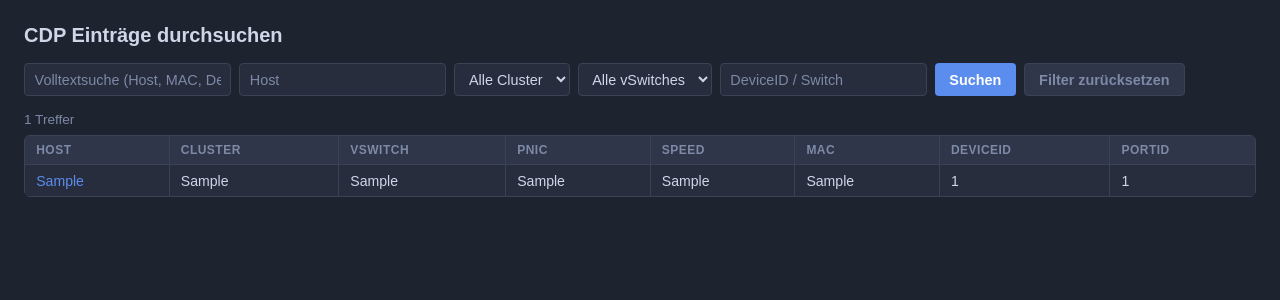
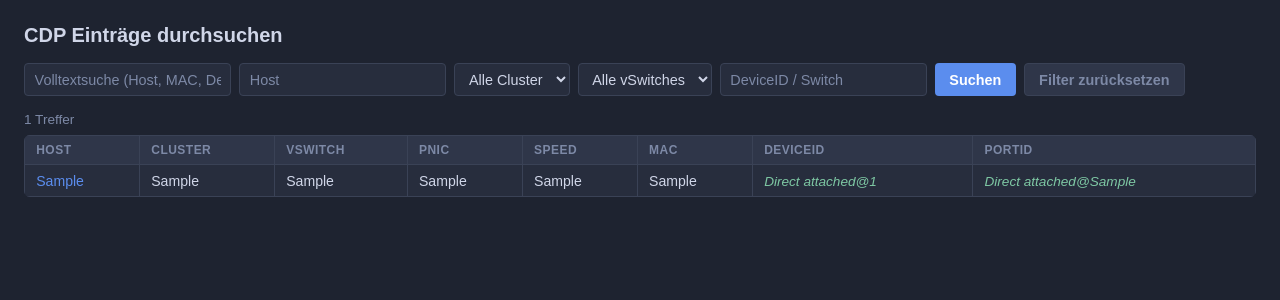
Before and after one commit to kotbox0815/claude_code, a FastAPI app: page / in a window 1280 px wide. Shown: the part 45-345 px from the top of the page. Run offline with FastAPI, Linux system fonts and the light colour scheme; tables that the repository leaves empty hold one stand-in row (values such as "Sample post").

Commit message:
Detect direct-attached hosts in DeviceID and render accordingly
If DeviceID has no trailing (SERIAL) it is a hostname, not a switch.
DeviceID then shows 'Direct attached@<hostname>' and PortID shows
'Direct attached@<pnic>' in a distinct italic green style.

Co-Authored-By: Claude Sonnet 4.6 <noreply@anthropic.com>
Claude-Session: https://claude.ai/code/session_01AzzH56SYYprPhLiz5uiYfZ

```diff
--- a/static/app.js
+++ b/static/app.js
@@ -35,6 +35,24 @@ function buildParams() {
   return params;
 }
 
+// Switch DeviceIDs always end with (SERIALNUMBER). A DeviceID without
+// parentheses is a hostname (direct-attached neighbor).
+function isHostname(deviceId) {
+  return deviceId && !/\(.*\)$/.test(deviceId);
+}
+
+function renderDeviceId(deviceId, pnic) {
+  if (!deviceId) return '<span class="missing">Missing</span>';
+  if (isHostname(deviceId)) return `<span class="direct-attached">Direct attached@${deviceId}</span>`;
+  return deviceId;
+}
+
+function renderPortId(portId, deviceId, pnic) {
+  if (isHostname(deviceId)) return `<span class="direct-attached">Direct attached@${pnic}</span>`;
+  if (!portId) return '<span class="missing">Missing</span>';
+  return portId;
+}
+
 async function runSearch() {
   const params = buildParams();
   const res = await fetch("/api/entries?" + params.toString());
@@ -46,7 +64,6 @@ async function runSearch() {
   tbody.innerHTML = "";
   for (const e of data.items) {
     const tr = document.createElement("tr");
-    const missing = '<span class="missing">Missing</span>';
     tr.innerHTML = `
       <td class="host-link" data-host="${e.host}">${e.host}</td>
       <td>${e.cluster}</td>
@@ -54,8 +71,8 @@ async function runSearch() {
       <td>${e.pnic}</td>
       <td>${e.speed}</td>
       <td>${e.mac}</td>
-      <td>${e.device_id || missing}</td>
-      <td>${e.port_id || missing}</td>
+      <td>${renderDeviceId(e.device_id, e.pnic)}</td>
+      <td>${renderPortId(e.port_id, e.device_id, e.pnic)}</td>
     `;
     tbody.appendChild(tr);
   }
--- a/static/style.css
+++ b/static/style.css
@@ -159,6 +159,12 @@ a:visited {
   color: var(--visited);
 }
 
+.direct-attached {
+  color: #7ec8a4;
+  font-style: italic;
+  font-size: 0.85rem;
+}
+
 .missing {
   color: #e05252;
   font-weight: 600;
```
